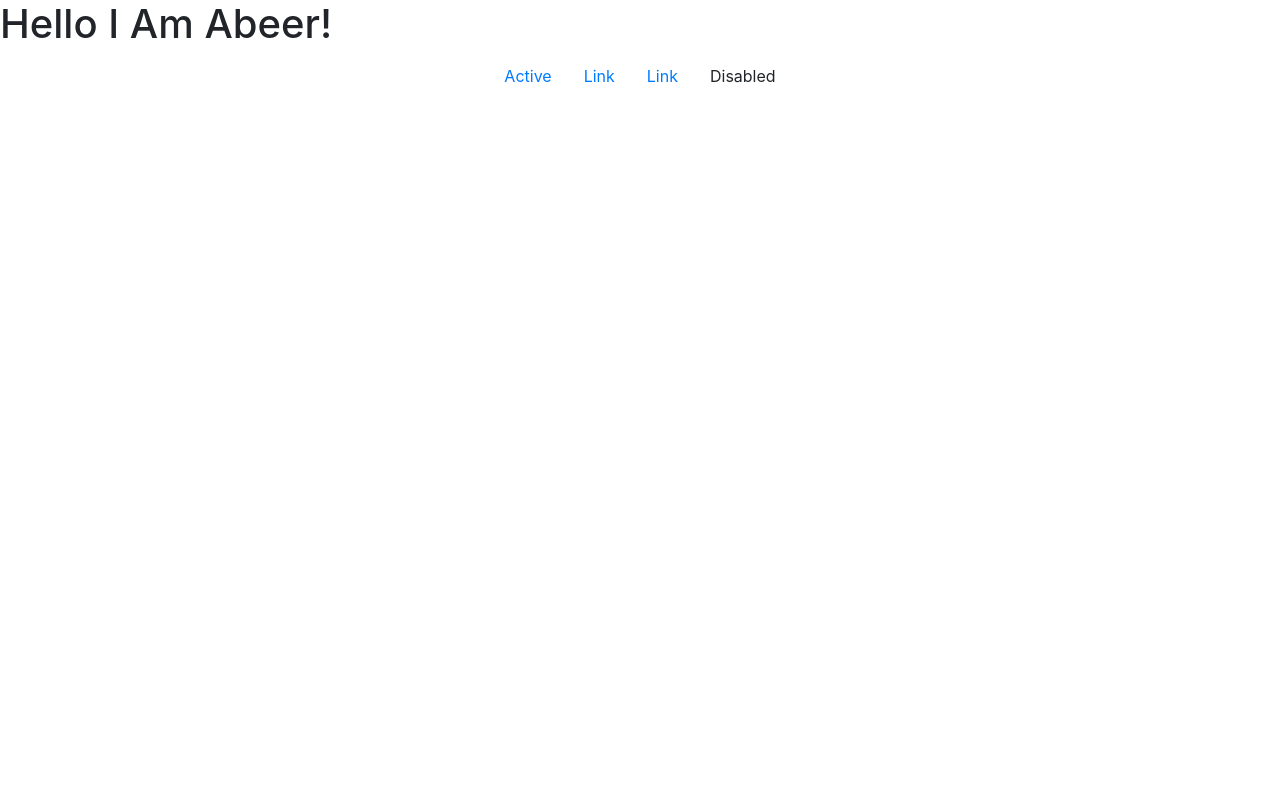
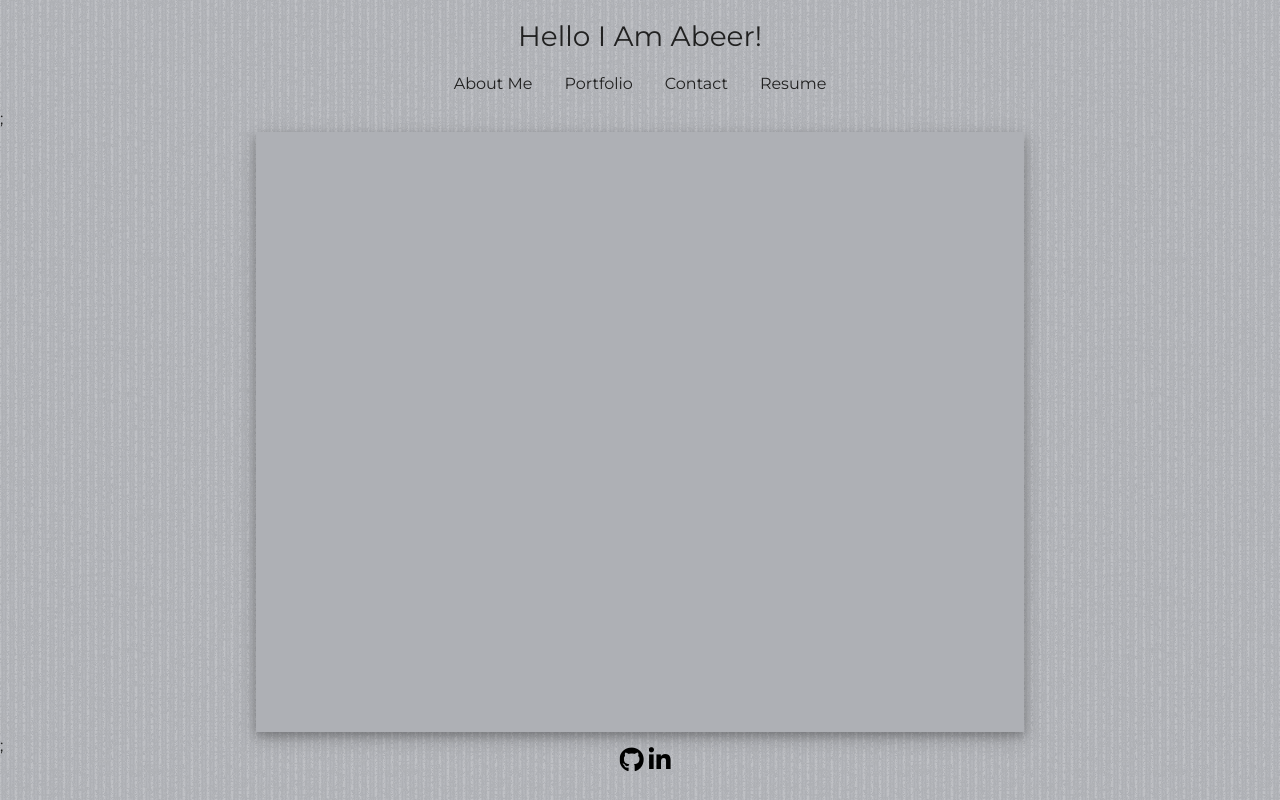
Before and after one commit to AbeerTannous/R-P, a React (Create React App) app in the folder portfolio/: page / in a window 1280 px wide. Built offline with nearby package versions, Linux system fonts and the light colour scheme.

Commit message:
general page style

```diff
--- a/portfolio/public/index.html
+++ b/portfolio/public/index.html
@@ -3,10 +3,15 @@
     <meta charset="UTF-8">
     <meta http-equiv="X-UA-Compatible" content="IE=edge">
     <meta name="viewport" content="width=device-width, initial-scale=1.0">
+    <!-- Bootstrap CDN -->
     <link rel="stylesheet" href="https://stackpath.bootstrapcdn.com/bootstrap/4.1.0/css/bootstrap.min.css"
 integrity="sha384-9gVQ4dYFwwWSjIDZnLEWnxCjeSWFphJiwGPXr1jddIhOegiu1FwO5qRGvFXOdJZ4"
 crossorigin="anonymous">
+<!-- google font link -->
+<link href="https://fonts.googleapis.com/css2?family=Montserrat:ital,wght@0,300;0,400;0,600;1,200&display=swap" rel="stylesheet">
     <title>Portfolio</title>
+    <!-- font awsome link -->
+    <script src="https://kit.fontawesome.com/6b5a54152a.js" crossorigin="anonymous"></script>
 </head>
 <body>
     <div id="root"></div>
--- a/portfolio/src/components/NavBar.jsx
+++ b/portfolio/src/components/NavBar.jsx
@@ -3,19 +3,20 @@ import './navBar.css'
 const NavBar = () => {
   return (
     <div>
-      <h1>Hello I Am Abeer!</h1>
+      <h3 >Hello I Am Abeer!</h3>
     <ul class="nav justify-content-center">
+
       <li class="nav-item">
-        <a class="nav-link active" aria-current="page" href="#">Active</a>
+        <a class="nav-link active" aria-current="page" href="#">About Me</a>
       </li>
       <li class="nav-item">
-         <a class="nav-link" href="#">Link</a>
+         <a class="nav-link" href="#">Portfolio</a>
       </li>
       <li class="nav-item">
-        <a class="nav-link" href="#">Link</a>
+        <a class="nav-link" href="#">Contact</a>
       </li>
       <li class="nav-item">
-        <a class="nav-link disabled">Disabled</a>
+        <a class="nav-link" href="#" >Resume</a>
       </li>
     </ul>
     </div>
--- a/portfolio/src/components/PortfolioContainer.jsx
+++ b/portfolio/src/components/PortfolioContainer.jsx
@@ -3,8 +3,16 @@ import NavBar from './NavBar'
 
 const PortfolioContainer = () => {
   return (
+    <div>
+    <NavBar></NavBar>;
+    <div class= "content-container"></div>;
+    <footer>
+    <a href='https://github.com/AbeerTannous'><i class="fa-brands fa-github fa-lg fa-beat"></i></a>
+   <a href="https://www.linkedin.com/in/abeertannous/"><i class="fa fa-linkedin fa-lg fa-beat"></i></a>
+    {/* <i class="fa fa-twitter fa-lg"></i> */}
 
-    <NavBar></NavBar>
+    </footer>
+    </div>
   )
 }
 
--- a/portfolio/src/components/navBar.css
+++ b/portfolio/src/components/navBar.css
@@ -0,0 +1,3 @@
+.nav-link{
+    color: #212121;
+}
--- a/portfolio/src/components/portfolioContainer.css
+++ b/portfolio/src/components/portfolioContainer.css
@@ -0,0 +1,20 @@
+footer {
+    text-align: center;
+}
+i{
+    margin-left: 10px;
+}
+a{
+    color:black;
+}
+a:hover{
+    color: gray;
+}
+.content-container{
+    width: 60%;
+    height: 75%;
+    background-color:#aeb0b5 ;
+    margin-left: 20%;
+    box-shadow: 0 4px 8px 0 rgba(0, 0, 0, 0.2), 0 6px 20px 0 rgba(0, 0, 0, 0.19);
+
+}
--- a/portfolio/src/index.css
+++ b/portfolio/src/index.css
@@ -0,0 +1,20 @@
+*{
+    margin: 0;
+    padding: 0;
+    outline: 0;
+    box-sizing: border-box;
+    list-style: none;
+    text-decoration: none;
+}
+
+body{
+    font-family: 'Montserrat','sans-serif';
+    line-height: 1.7;
+    background:#aeb0b5;
+    color: #212121;
+    background-image: url(../src/images/textured-stripes.png);
+}
+h3{
+    text-align: center;
+    margin-top: 20px;
+}
```
Also changed, not shown: portfolio/src/images/textured-stripes.png (added).
